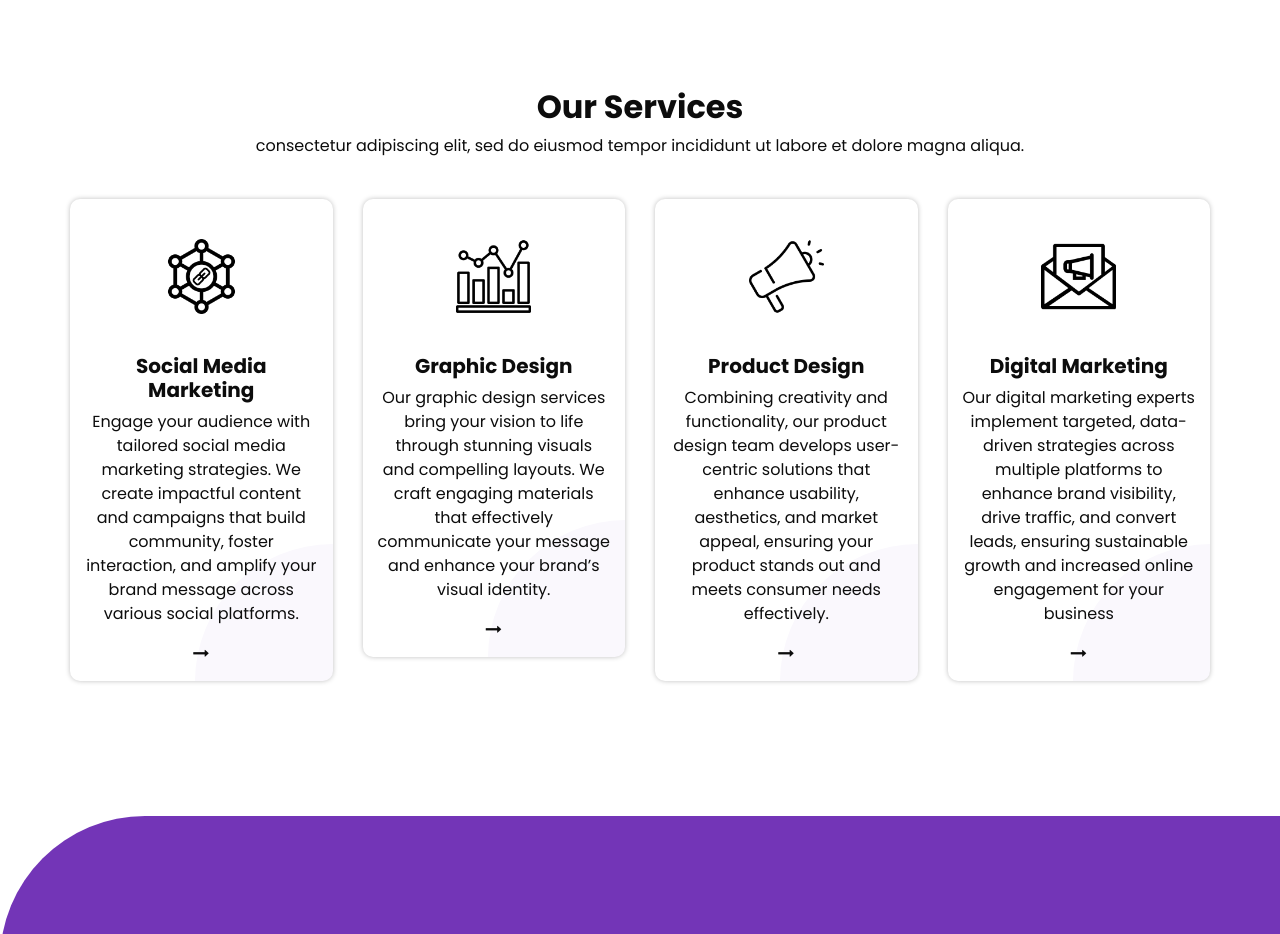
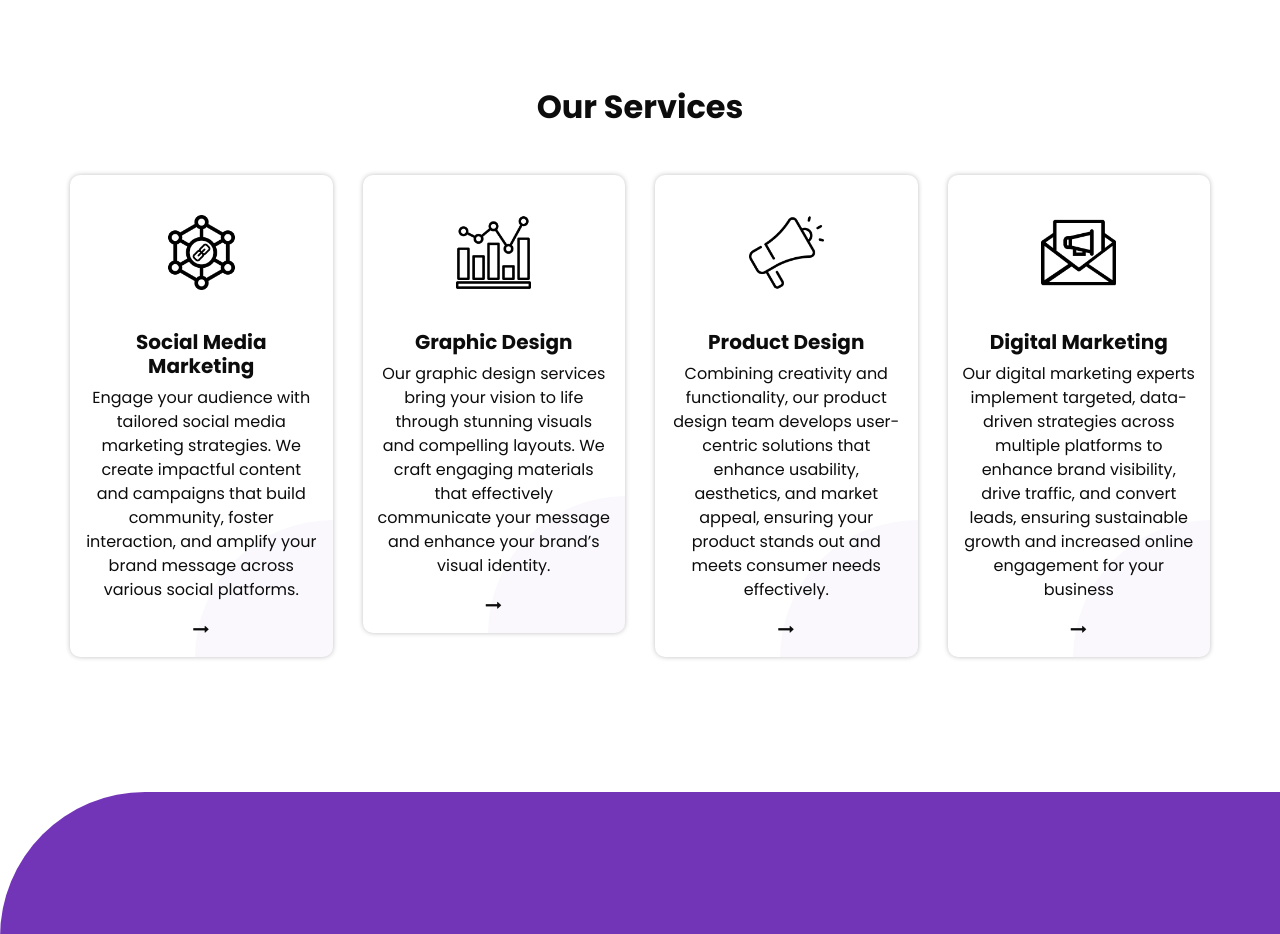
Before and after one commit to OwenMaine/unique, a plain HTML site: page service.html in a window 1280 px wide. Shown: the part 802-1736 px from the top of the page. Drawn offline with nearby package versions, Linux system fonts and the light colour scheme; some packages are replaced by stand-ins of ours.

Commit message:
Update service.html

```diff
--- a/service.html
+++ b/service.html
@@ -80,7 +80,7 @@
           Our Services
         </h2>
         <p>
-          consectetur adipiscing elit, sed do eiusmod tempor incididunt ut labore et dolore magna aliqua.
+
         </p>
       </div>
       <div class="row">
```
